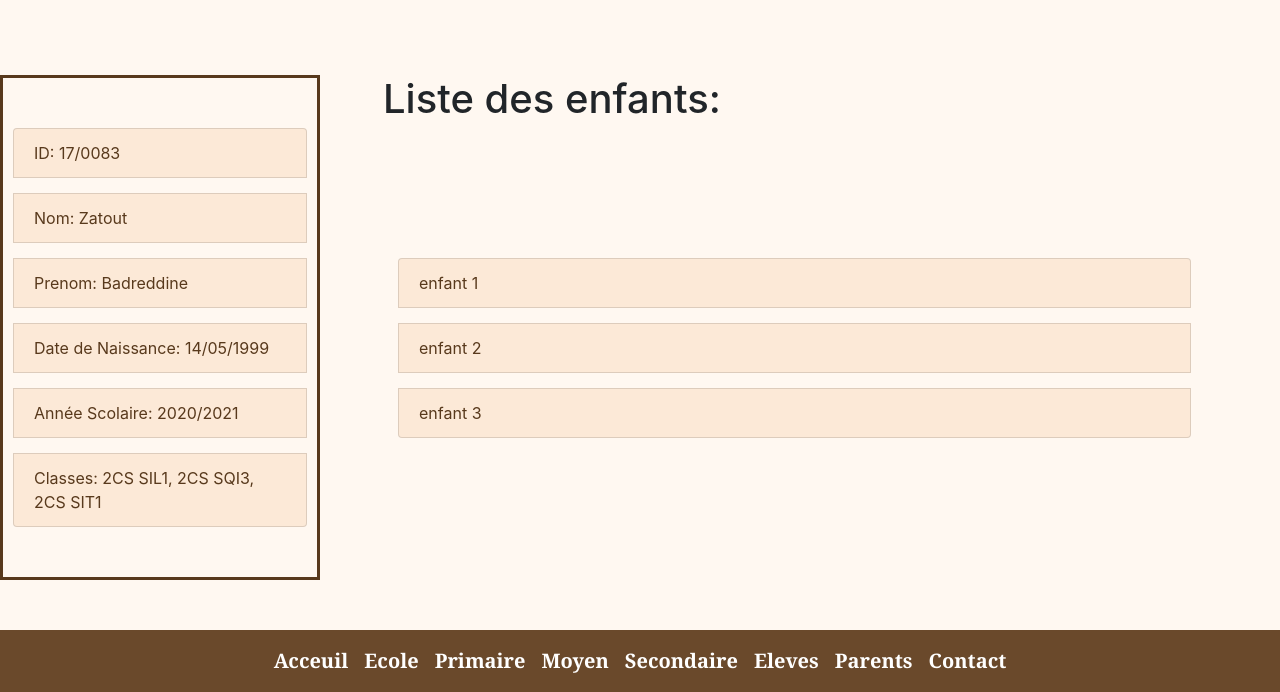
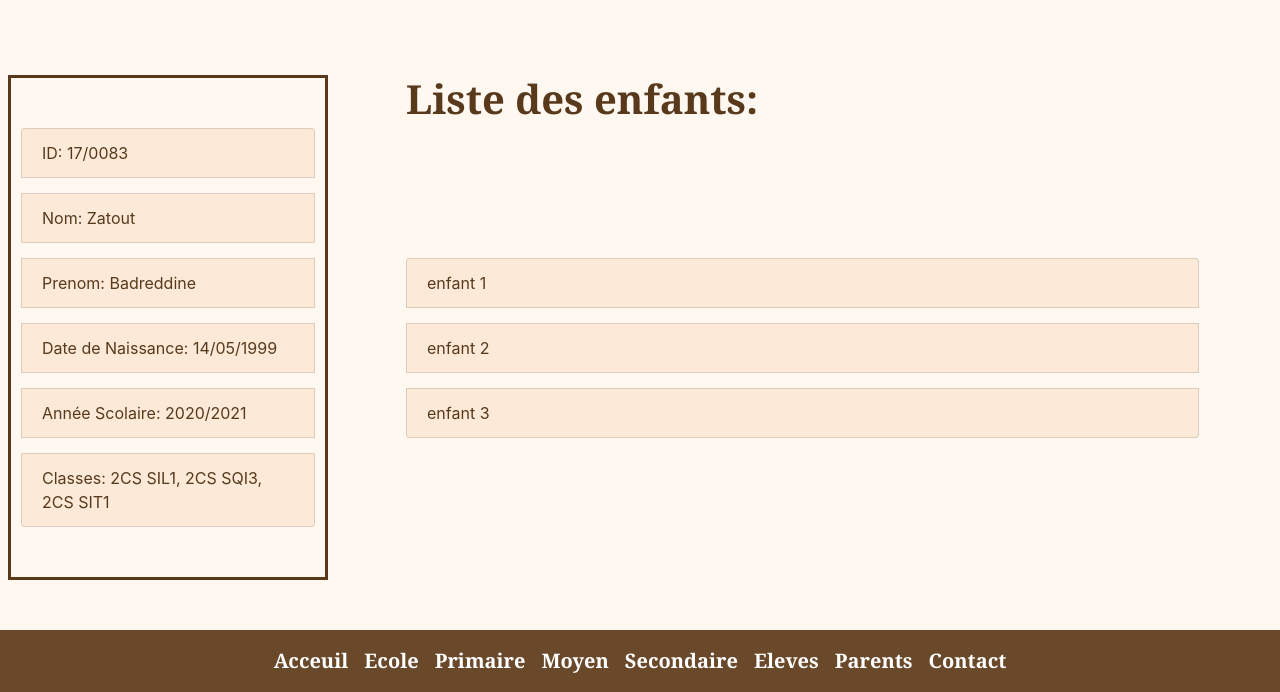
Before and after one commit to BadreddineZatout/School-management, a PHP site: page /index.php?action=parent in a window 1280 px wide. Shown: the part 188-880 px from the top of the page. Run offline with PHP 8.4, Linux system fonts and the light colour scheme.

Commit message:
added some style

```diff
--- a/style/parent.css
+++ b/style/parent.css
@@ -25,3 +25,8 @@ div.info ul li:hover{
     font-weight: bolder;
     font-size: 24px;
 }
+h1{
+    color: #58391C;
+    font-weight: bolder;
+    font-family: Cambria, Cochin, Georgia, Times, 'Times New Roman', serif;
+}
--- a/views/eleve.php
+++ b/views/eleve.php
@@ -19,7 +19,7 @@
         require_once 'includes/menu.php';
     ?>
     <div class="row mx-auto">
-        <div class="col-sm-3 align-self-start info">
+        <div class="col-sm-3 align-self-start ml-2 info">
             <ul class="list-group">
                 <li class="list-group-item">ID: 17/0083</li>
                 <li class="list-group-item">Nom: Zatout</li>
--- a/views/parent.php
+++ b/views/parent.php
@@ -19,7 +19,7 @@
         require_once 'includes/menu.php';
     ?>
     <div class="row mx-auto">
-        <div class="col-sm-3 info">
+        <div class="col-sm-3 ml-2 info">
             <ul class="list-group">
                 <li class="list-group-item">ID: 17/0083</li>
                 <li class="list-group-item">Nom: Zatout</li>
@@ -30,7 +30,7 @@
             </ul>
         </div>
         <div class="col-sm-8 ml-5 row">
-            <div col-sm-12>
+            <div class="col-sm-12 align-self-start">
                 <h1>Liste des enfants:</h1>
             </div>
             <div class="col-sm-12">
```
